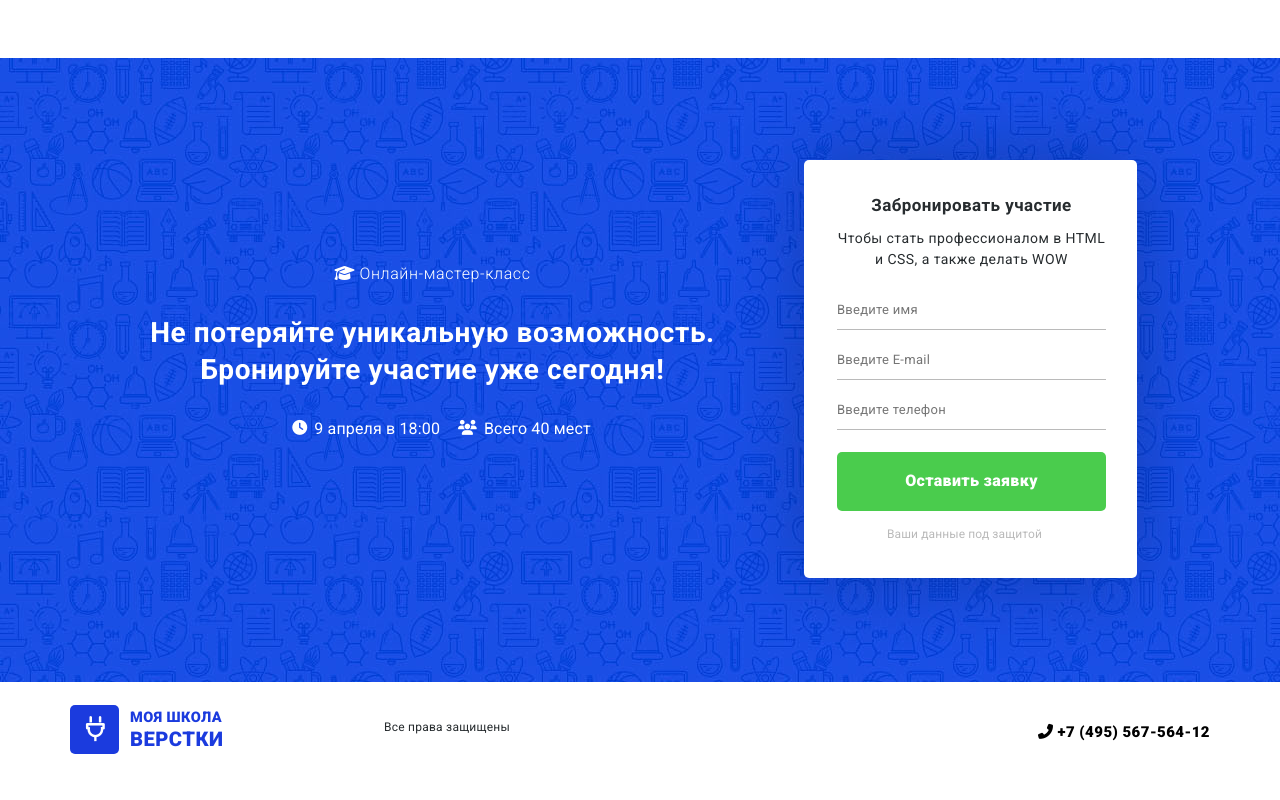
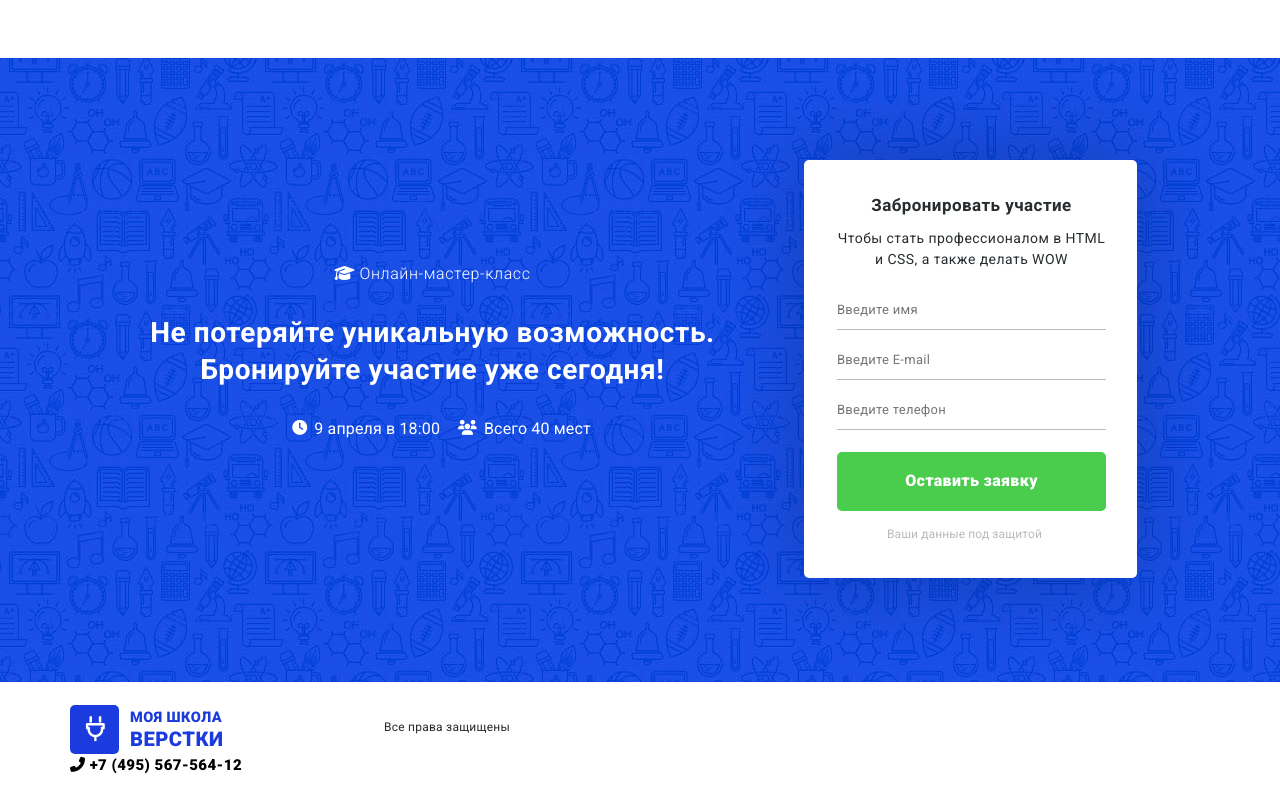
Before and after one commit to Darnose/Lesson6, a plain HTML site: page index.html in a window 1280 px wide. Shown: the part 2525-3325 px from the top of the page. Before the commit the page ends 3303 px from the top, so only its background shows below. Drawn offline with Linux system fonts and the light colour scheme.

Commit message:
Update index.html

```diff
--- a/index.html
+++ b/index.html
@@ -274,6 +274,7 @@
     </section>
     <footer id="footer" class="footer">
         <div class="container">
+            <div class="contact">
                 <div class="logo">
                     <div class="logo__icon">
                         <img src="img/logo.png" alt="logo">
@@ -294,6 +295,7 @@
                     +7 (495) 567-564-12
                 </a>
             </div>
+        </div>
     </footer>
     <script src="https://kit.fontawesome.com/b882084224.js" crossorigin="anonymous"></script>
 </body>
```
Lines whose indentation alone changed are shown as unchanged.
